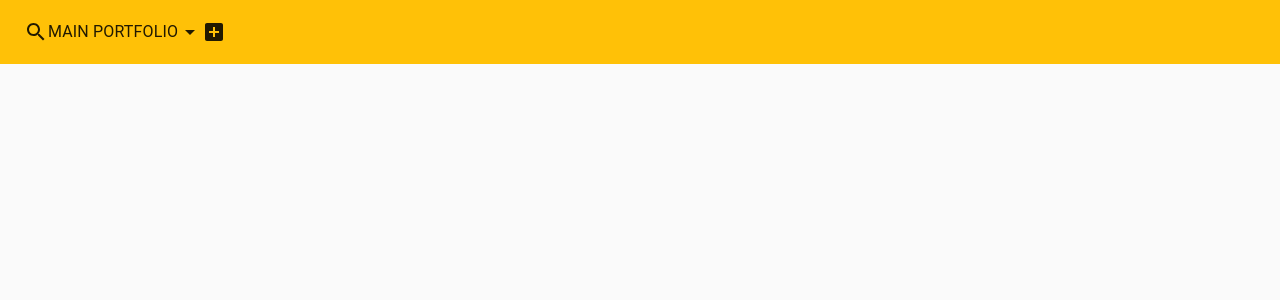
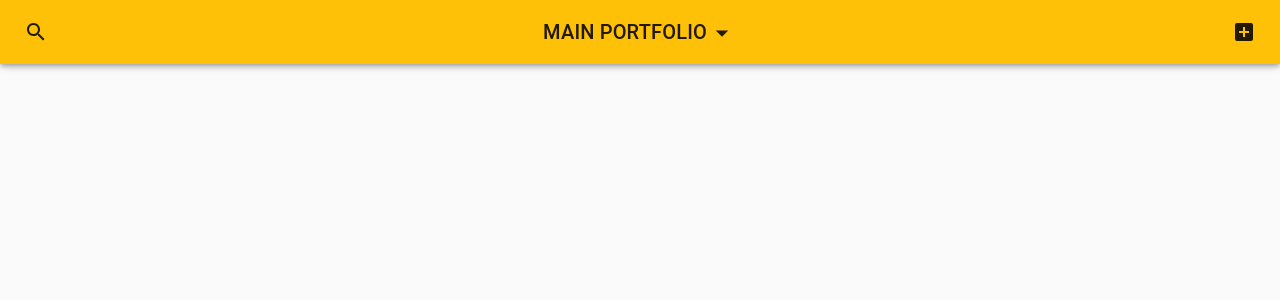
Before and after one commit to stock-price-sentiment/frontend, a React (Create React App) app in the folder frontend/: page / in a window 1280 px wide. Shown: the top 300 px of the page. Built offline with nearby package versions, Linux system fonts and the light colour scheme.

Commit message:
Header styling

```diff
--- a/frontend/src/components/Header.js
+++ b/frontend/src/components/Header.js
@@ -4,19 +4,34 @@ import SearchIcon from "@material-ui/icons/Search";
 import AddBox from "@material-ui/icons/AddBox";
 import ArrowDropDown from "@material-ui/icons/ArrowDropDown";
 
-const Header = () => {
+const styles = theme => ({
+  toolbar: {
+    display: 'flex',
+    justifyContent: 'space-between'
+  },
+  headerText: {
+    display: 'flex',
+    justifyContent: 'center',
+    alignItems: 'flex-end'
+  },
+  dropArrow: {
+    fontSize: '30px'
+  }
+})
+
+const Header = ({ classes }) => {
   return (
     <AppBar>
-      <Toolbar>
+      <Toolbar className={classes.toolbar}>
         <SearchIcon />
-        <Typography>
-          MAIN PORTFOLIO
-        </Typography>
-        <ArrowDropDown />
+        <div className={classes.headerText}>
+          <Typography variant="h6">MAIN PORTFOLIO</Typography>
+          <ArrowDropDown className={classes.dropArrow} />
+        </div>
         <AddBox />
       </Toolbar>
     </AppBar>
   )
 }
 
-export default Header
+export default withStyles(styles)(Header)
--- a/frontend/src/styles/theme.js
+++ b/frontend/src/styles/theme.js
@@ -10,5 +10,4 @@ export const theme = createMuiTheme({
       main: grey[800],
     }
   },
-  shadows: ['none'],
 });
```
